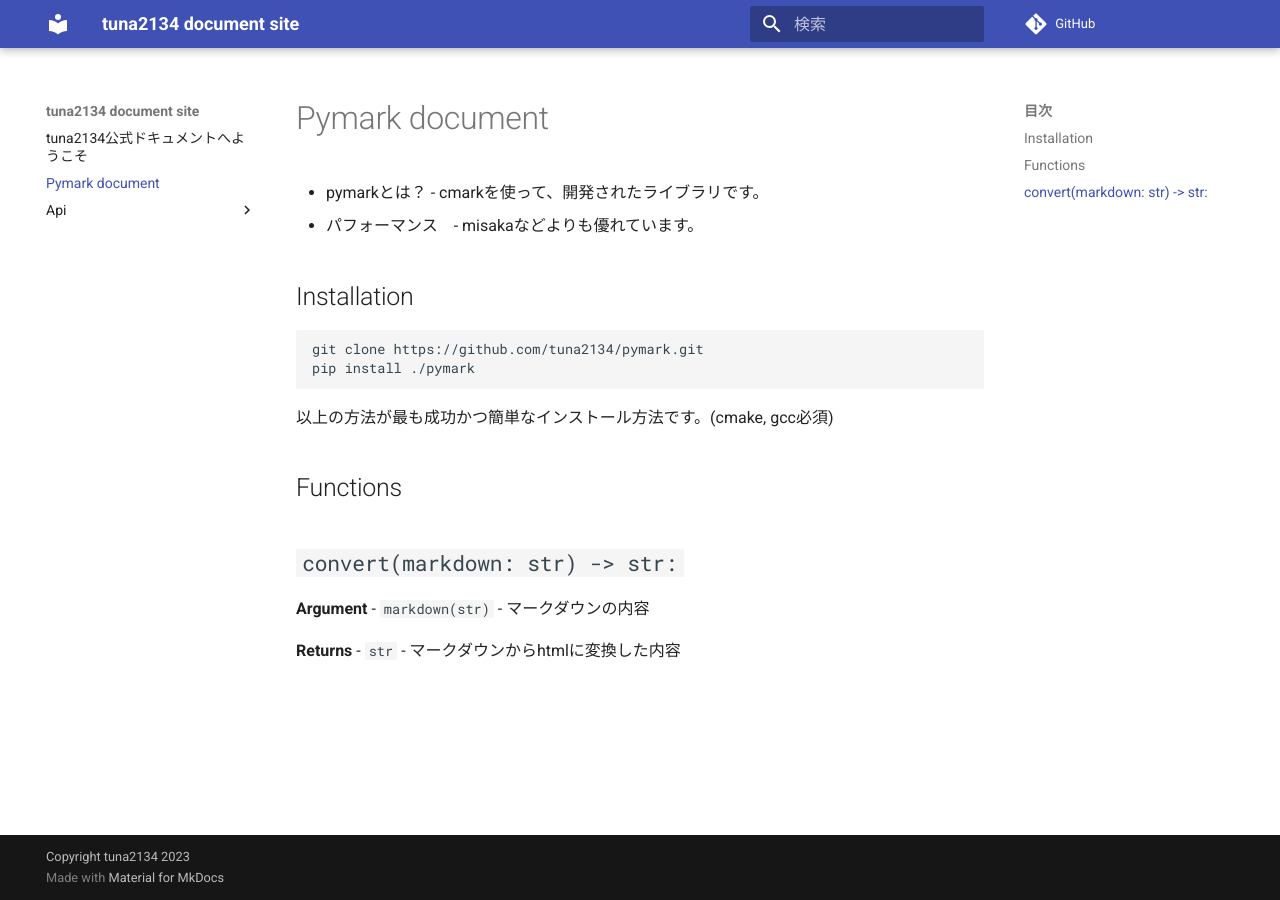
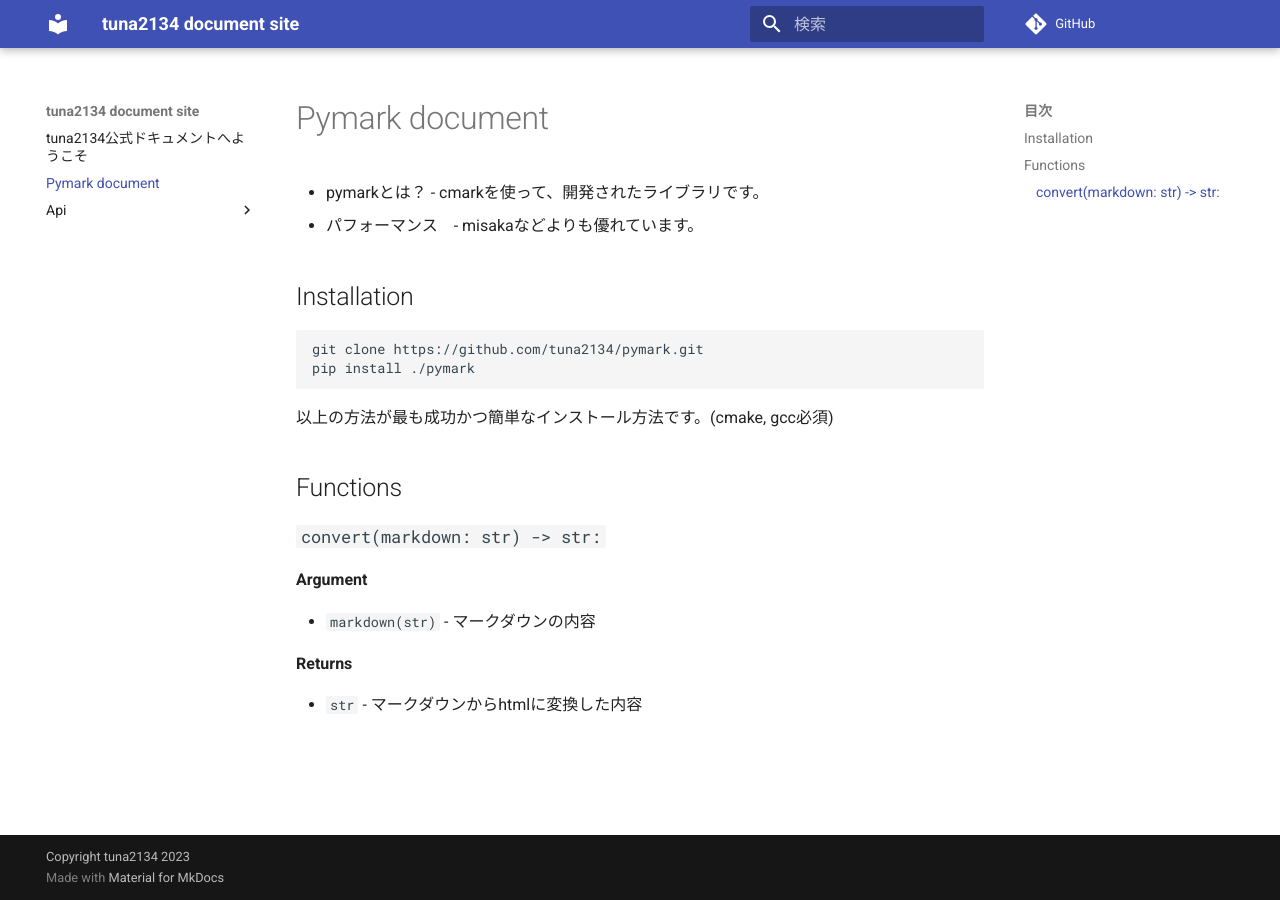
Before and after one commit to tuna2134/docs, an MkDocs documentation site: the page built from docs/pymark.md, in a window 1280 px wide. Built offline with MkDocs 1.6.1 and Material for MkDocs 9.7.7, drawn with Linux system fonts in a browser that asks for light colours; comment, search, counter and statistics services are not loaded.

```diff
--- a/docs/pymark.md
+++ b/docs/pymark.md
@@ -13,10 +13,12 @@ pip install ./pymark
 
 ## Functions
 
-## `convert(markdown: str) -> str:`
+### `convert(markdown: str) -> str:`
 
 **Argument**
+
 - `markdown(str)` - マークダウンの内容
 
 **Returns**
+
 - `str` - マークダウンからhtmlに変換した内容
```
